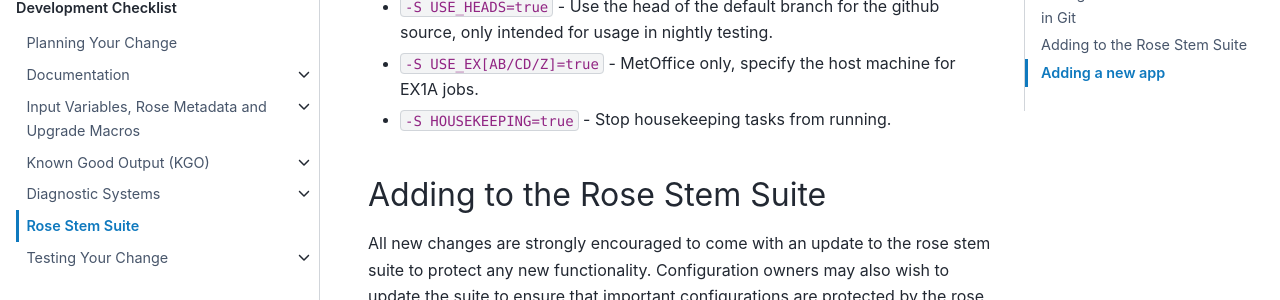
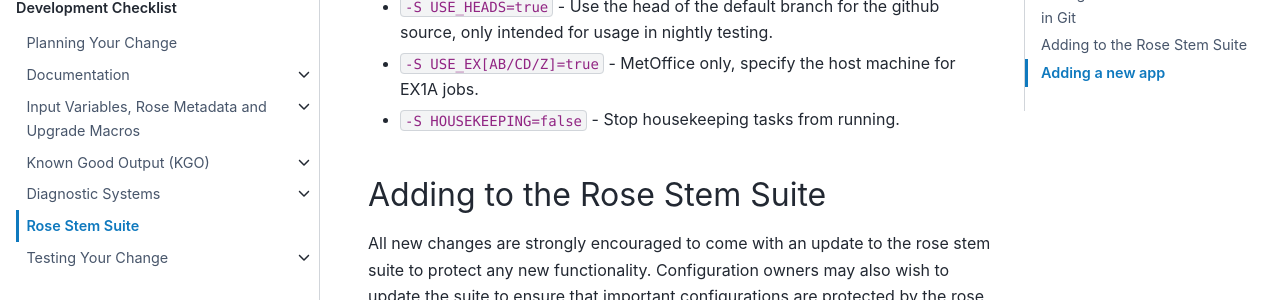
Before and after one commit to MetOffice/simulation-systems, a Sphinx documentation site: the page built from source/Development/rose_stem.rst, in a window 1280 px wide and 900 px high, scrolled down 1167 px. Shown: the part 148-448 px from the top of the window. Built offline with Sphinx 7.4.7 and the PyData theme 0.15.4, drawn with Linux system fonts in a browser that asks for light colours.

Commit message:
Apply suggestion from @jennyhickson
Co-authored-by: Jenny Hickson <61183013+jennyhickson@users.noreply.github.com>

```diff
--- a/source/Development/rose_stem.rst
+++ b/source/Development/rose_stem.rst
@@ -53,7 +53,7 @@
   source, only intended for usage in nightly testing.
 * ``-S USE_EX[AB/CD/Z]=true`` - MetOffice only, specify the host machine for
   EX1A jobs.
-* ``-S HOUSEKEEPING=true`` - Stop housekeeping tasks from running.
+* ``-S HOUSEKEEPING=false`` - Stop housekeeping tasks from running.
 
 Adding to the Rose Stem Suite
 -----------------------------
```
